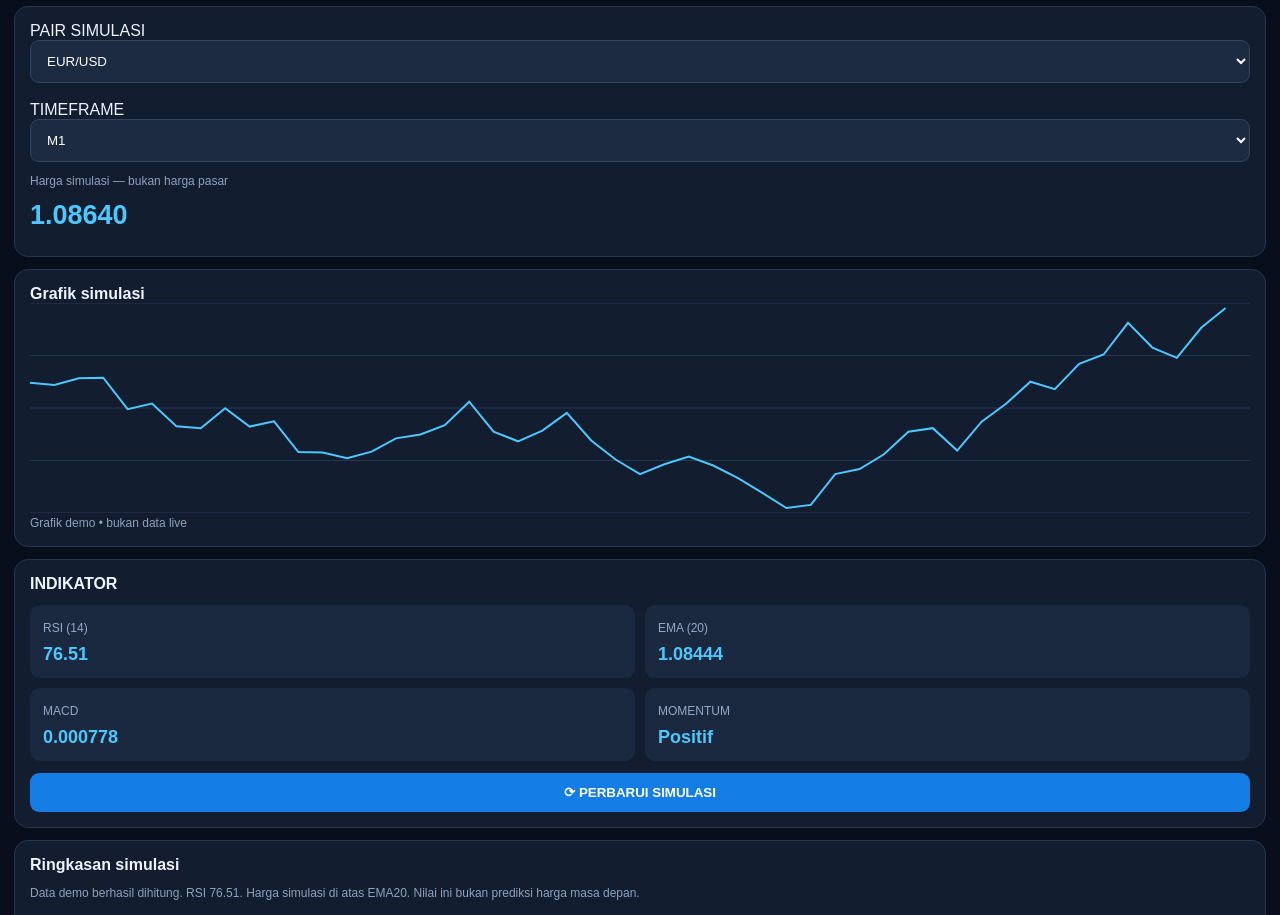
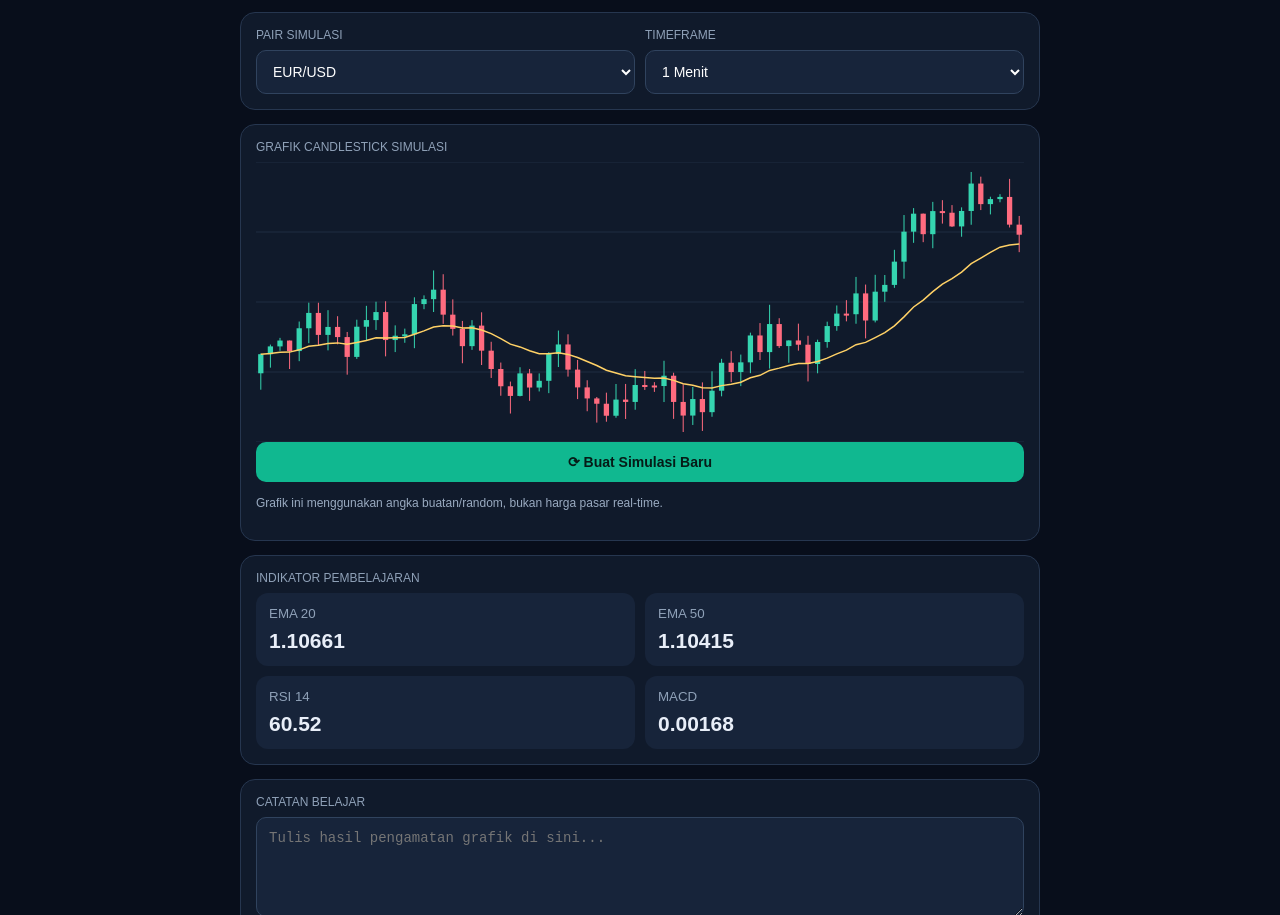
Before and after one commit to dekzkyzee401-hub/nusa-fx-ai1, a plain HTML site: page index.html in a window 1280 px wide. Shown: the part 104-1019 px from the top of the page. Drawn offline with Linux system fonts and the light colour scheme.

Commit message:
Update index.html
V6

```diff
--- a/index.html
+++ b/index.html
@@ -3,223 +3,303 @@
 <html lang="id">
 <head>
 <meta charset="UTF-8">
-<meta name="viewport" content="width=device-width,initial-scale=1">
+<meta name="viewport" content="width=device-width, initial-scale=1.0">
 <meta name="theme-color" content="#080e1b">
-<link rel="manifest" href="./manifest.json">
-<title>NUSA FX AI</title>
+<title>NUSA FX AI V6</title>
 
 <style>
 *{box-sizing:border-box}
-body{margin:0;background:#080e1b;color:#edf3ff;font-family:Arial,sans-serif;padding:14px}
-header,section{background:#121d30;border:1px solid #263650;border-radius:14px;padding:15px;margin-bottom:12px}
-h2{color:#48c7ff;margin:0 0 6px}
-small,.muted{color:#8fa1bd;font-size:12px}
-select,button{width:100%;padding:12px;border-radius:9px;background:#1c2a42;color:white;border:1px solid #344560}
-button{background:#147de5;border:0;font-weight:bold;margin-top:12px}
-.grid{display:grid;grid-template-columns:1fr 1fr;gap:10px;margin-top:12px}
-.box{background:#1b2940;padding:13px;border-radius:10px}
-.box span{font-size:12px;color:#95a8c5}
-.box strong{display:block;font-size:18px;margin-top:8px;color:#4cc8ff;word-break:break-word}
-.price{font-size:27px;font-weight:bold;color:#4cc8ff;margin:10px 0}
-canvas{display:block;width:100%;height:210px}
+body{
+ margin:0;background:#080e1b;color:#e8eef8;
+ font-family:Arial,sans-serif;padding:15px;
+}
+.container{max-width:800px;margin:auto}
+header{
+ background:#101a2b;padding:18px;border-radius:16px;
+ border:1px solid #26364f;margin-bottom:15px
+}
+h1{margin:0;color:#35d5b0;font-size:24px}
+.subtitle{color:#8494aa;font-size:12px;margin-top:6px}
+.card{
+ background:#101a2b;border:1px solid #26364f;
+ border-radius:15px;padding:15px;margin-bottom:14px
+}
+.label{font-size:12px;color:#8fa1b8;margin-bottom:8px}
+select,button,textarea{
+ width:100%;padding:12px;border-radius:10px;
+ background:#17243a;color:#fff;border:1px solid #30435e;
+ font-size:14px
+}
+button{background:#10b890;border:none;color:#061b17;font-weight:bold}
+button:active{opacity:.7}
+.controls{
+ display:grid;grid-template-columns:1fr 1fr;gap:10px
+}
+.chartbox{width:100%;height:280px;position:relative}
+canvas{width:100%;height:100%;display:block}
+.stats{
+ display:grid;grid-template-columns:repeat(2,1fr);gap:10px
+}
+.stat{
+ background:#17243a;border-radius:12px;padding:13px
+}
+.stat small{color:#8fa1b8;display:block;margin-bottom:8px}
+.stat strong{font-size:21px}
+.green{color:#35d5b0}
+.red{color:#ff6b7f}
+.note{font-size:12px;color:#9aabc1;line-height:1.6}
+textarea{height:100px;resize:vertical;margin-bottom:10px}
+footer{text-align:center;color:#667991;font-size:11px;padding:20px}
 </style>
 </head>
 
 <body>
+<div class="container">
 
 <header>
-<h2>🇮🇩 NUSA FX AI</h2>
-<small>Karya Anak Muda Indonesia • Simulator edukasi</small>
+<h1>🇮🇩 NUSA FX AI V6</h1>
+<div class="subtitle">Karya Anak Muda Indonesia • Educational Simulator</div>
 </header>
 
-<section>
-<label>PAIR SIMULASI</label>
+<div class="card">
+<div class="controls">
+<div>
+<div class="label">PAIR SIMULASI</div>
 <select id="pair">
-<option value="1.08500">EUR/USD</option>
-<option value="1.27000">GBP/USD</option>
-<option value="150.000">USD/JPY</option>
-<option value="0.66000">AUD/USD</option>
-<option value="0.90000">USD/CHF</option>
-<option value="2300.00">XAU/USD</option>
+<option value="EUR/USD">EUR/USD</option>
+<option value="GBP/USD">GBP/USD</option>
+<option value="USD/JPY">USD/JPY</option>
+<option value="AUD/USD">AUD/USD</option>
+<option value="USD/CHF">USD/CHF</option>
 </select>
-
-<br><br>
-
-<label>TIMEFRAME</label>
-<select id="tf">
-<option>M1</option>
-<option>M5</option>
-<option>M15</option>
-<option>M30</option>
-<option>H1</option>
-<option>H4</option>
-<option>D1</option>
+</div>
+<div>
+<div class="label">TIMEFRAME</div>
+<select id="timeframe">
+<option>1 Menit</option>
+<option>5 Menit</option>
+<option>15 Menit</option>
+<option>1 Jam</option>
+<option>4 Jam</option>
+<option>1 Hari</option>
 </select>
-
-<p class="muted">Harga simulasi — bukan harga pasar</p>
-<div class="price" id="price">Memuat...</div>
-</section>
-
-<section>
-<strong>Grafik simulasi</strong>
-<canvas id="chart"></canvas>
-<small class="muted">Grafik demo • bukan data live</small>
-</section>
-
-<section>
-<strong>INDIKATOR</strong>
-<div class="grid">
-<div class="box"><span>RSI (14)</span><strong id="rsi">--</strong></div>
-<div class="box"><span>EMA (20)</span><strong id="ema">--</strong></div>
-<div class="box"><span>MACD</span><strong id="macd">--</strong></div>
-<div class="box"><span>MOMENTUM</span><strong id="mom">--</strong></div>
+</div>
+</div>
 </div>
 
-<button onclick="updateAll()">⟳ PERBARUI SIMULASI</button>
-</section>
+<div class="card">
+<div class="label">GRAFIK CANDLESTICK SIMULASI</div>
+<div class="chartbox">
+<canvas id="chart"></canvas>
+</div>
+<button onclick="refreshChart()">⟳ Buat Simulasi Baru</button>
+<p class="note">Grafik ini menggunakan angka buatan/random, bukan harga pasar real-time.</p>
+</div>
 
-<section>
-<strong>Ringkasan simulasi</strong>
-<p id="result" class="muted">Menghitung...</p>
-</section>
+<div class="card">
+<div class="label">INDIKATOR PEMBELAJARAN</div>
+<div class="stats">
+<div class="stat">
+<small>EMA 20</small>
+<strong id="ema20">-</strong>
+</div>
+<div class="stat">
+<small>EMA 50</small>
+<strong id="ema50">-</strong>
+</div>
+<div class="stat">
+<small>RSI 14</small>
+<strong id="rsi">-</strong>
+</div>
+<div class="stat">
+<small>MACD</small>
+<strong id="macd">-</strong>
+</div>
+</div>
+</div>
 
-<section>
-<strong>Status aplikasi</strong>
-<p style="color:#42dca0">● SIMULATOR AKTIF</p>
-<small class="muted">Offline • Data buatan • Tidak melakukan transaksi</small>
-<p id="offlineStatus" class="muted">Pengecekan fitur offline...</p>
-</section>
+<div class="card">
+<div class="label">CATATAN BELAJAR</div>
+<textarea id="notes" placeholder="Tulis hasil pengamatan grafik di sini..."></textarea>
+<button onclick="saveNotes()">Simpan Catatan</button>
+<p id="saved" class="note"></p>
+</div>
 
-<footer style="text-align:center;color:#72839f;font-size:11px;padding:12px">
-NUSA FX AI V5 • Karya Anak Muda Indonesia 🇮🇩
-</footer>
+<div class="card">
+<div class="label">TENTANG PANEL</div>
+<p class="note">
+NUSA FX AI V6 adalah alat pembelajaran grafik dan indikator.
+Seluruh data harga pada versi ini bersifat simulasi.
+EMA, RSI, dan MACD adalah indikator matematis,
+bukan alat untuk memastikan arah harga di masa depan.
+</p>
+</div>
+
+<footer>NUSA FX AI • V6 • INDONESIA</footer>
+</div>
 
 <script>
-const chart=document.getElementById("chart");
-const ctx=chart.getContext("2d");
-let data=[];
-let base=1.085;
+const canvas=document.getElementById("chart");
+const ctx=canvas.getContext("2d");
 
-function generate(){
- data=[];
- let p=base;
- for(let i=0;i<50;i++){
-  p+=(Math.random()-.5)*base*.0015;
-  data.push(p);
+let candles=[];
+let price=1.1000;
+
+function generateData(){
+ candles=[];
+ price=1.1000;
+
+ for(let i=0;i<80;i++){
+  let open=price;
+  let change=(Math.random()-.48)*.003;
+  let close=open+change;
+  let high=Math.max(open,close)+Math.random()*.001;
+  let low=Math.min(open,close)-Math.random()*.001;
+
+  candles.push({open,close,high,low});
+  price=close;
  }
+ calculateIndicators();
+ drawChart();
 }
 
-function calcEMA(a,n){
- let k=2/(n+1),v=a[0];
- for(let i=1;i<a.length;i++){
-  v=a[i]*k+v*(1-k);
- }
- return v;
+function closes(){
+ return candles.map(c=>c.close);
 }
 
-function calcRSI(a,n=14){
- if(a.length<=n)return 50;
- let up=0,down=0;
- for(let i=a.length-n;i<a.length;i++){
-  let d=a[i]-a[i-1];
-  if(d>0)up+=d;
-  else down-=d;
+function EMA(data,period){
+ if(!data.length)return 0;
+ let k=2/(period+1);
+ let value=data[0];
+ for(let i=1;i<data.length;i++){
+  value=data[i]*k+value*(1-k);
  }
- if(down===0)return up===0?50:100;
- let rs=up/down;
+ return value;
+}
+
+function RSI(data,period=14){
+ if(data.length<=period)return 50;
+ let gain=0,loss=0;
+
+ for(let i=data.length-period;i<data.length;i++){
+  let change=data[i]-data[i-1];
+  if(change>0)gain+=change;
+  else loss-=change;
+ }
+
+ if(loss===0)return 100;
+ let rs=(gain/period)/(loss/period);
  return 100-(100/(1+rs));
 }
 
-function draw(){
- let w=chart.clientWidth;
- let h=chart.clientHeight;
+function MACD(data){
+ let fast=EMA(data,12);
+ let slow=EMA(data,26);
+ return fast-slow;
+}
+
+function calculateIndicators(){
+ let data=closes();
+
+ document.getElementById("ema20").textContent=EMA(data,20).toFixed(5);
+ document.getElementById("ema50").textContent=EMA(data,50).toFixed(5);
+ document.getElementById("rsi").textContent=RSI(data).toFixed(2);
+ document.getElementById("macd").textContent=MACD(data).toFixed(5);
+}
+
+function drawChart(){
+ let w=canvas.clientWidth;
+ let h=canvas.clientHeight;
  let dpr=window.devicePixelRatio||1;
 
- chart.width=w*dpr;
- chart.height=h*dpr;
+ canvas.width=w*dpr;
+ canvas.height=h*dpr;
  ctx.setTransform(dpr,0,0,dpr,0,0);
+
  ctx.clearRect(0,0,w,h);
 
- if(!data.length)return;
+ let values=candles.flatMap(c=>[c.high,c.low]);
+ let max=Math.max(...values);
+ let min=Math.min(...values);
+ let range=max-min||1;
 
- let lo=Math.min(...data);
- let hi=Math.max(...data);
- let step=w/data.length;
+ function y(v){
+  return h-((v-min)/range)*(h-20)-10;
+ }
 
- ctx.strokeStyle="#263750";
- for(let j=0;j<5;j++){
-  let y=j*h/4;
+ // Grid
+ ctx.strokeStyle="#1e2d43";
+ ctx.lineWidth=1;
+
+ for(let i=0;i<5;i++){
+  let yy=h*i/4;
   ctx.beginPath();
-  ctx.moveTo(0,y);
-  ctx.lineTo(w,y);
+  ctx.moveTo(0,yy);
+  ctx.lineTo(w,yy);
   ctx.stroke();
  }
 
+ // Candle
+ let step=w/candles.length;
+ let bodyWidth=Math.max(2,step*.55);
+
+ candles.forEach((c,i)=>{
+  let x=i*step+step/2;
+  let up=c.close>=c.open;
+  let color=up?"#35d5b0":"#ff6b7f";
+
+  ctx.strokeStyle=color;
+  ctx.beginPath();
+  ctx.moveTo(x,y(c.high));
+  ctx.lineTo(x,y(c.low));
+  ctx.stroke();
+
+  ctx.fillStyle=color;
+  let top=y(Math.max(c.open,c.close));
+  let bottom=y(Math.min(c.open,c.close));
+  ctx.fillRect(x-bodyWidth/2,top,bodyWidth,Math.max(2,bottom-top));
+ });
+
+ // EMA 20 line
+ let data=closes();
+ let k=2/21;
+ let ema=data[0];
  ctx.beginPath();
- ctx.strokeStyle="#4cc8ff";
- ctx.lineWidth=2;
+ ctx.strokeStyle="#ffd166";
+ ctx.lineWidth=1.5;
 
- data.forEach((p,i)=>{
-  let y=h-((p-lo)/(hi-lo||1))*(h-10)-5;
-  let x=i*step;
-  if(i===0)ctx.moveTo(x,y);
-  else ctx.lineTo(x,y);
+ data.forEach((v,i)=>{
+  ema=i===0?v:v*k+ema*(1-k);
+  let x=i*step+step/2;
+  if(i===0)ctx.moveTo(x,y(ema));
+  else ctx.lineTo(x,y(ema));
  });
  ctx.stroke();
 }
 
-function updateAll(){
+function refreshChart(){
+ generateData();
+}
+
+function saveNotes(){
+ let text=document.getElementById("notes").value;
  try{
-  base=Number(document.getElementById("pair").value);
-  generate();
-
-  let last=data[data.length-1];
-  let prev=data[data.length-6];
-  let e=calcEMA(data,20);
-  let r=calcRSI(data,14);
-  let m=last-prev;
-  let mac=calcEMA(data,12)-calcEMA(data,26);
-
-  document.getElementById("price").textContent=last.toFixed(5);
-  document.getElementById("rsi").textContent=r.toFixed(2);
-  document.getElementById("ema").textContent=e.toFixed(5);
-  document.getElementById("macd").textContent=mac.toFixed(6);
-  document.getElementById("mom").textContent=
-    m>0?"Positif":m<0?"Negatif":"Netral";
-
-  document.getElementById("result").textContent=
-    "Data demo berhasil dihitung. RSI "+r.toFixed(2)+
-    ". Harga simulasi "+(last>e?"di atas":"di bawah")+
-    " EMA20. Nilai ini bukan prediksi harga masa depan.";
-
-  draw();
- }catch(error){
-  document.getElementById("result").textContent=
-   "Terjadi error: "+error.message;
+  localStorage.setItem("nusa_notes",text);
+  document.getElementById("saved").textContent="Catatan berhasil disimpan di perangkat.";
+ }catch(e){
+  document.getElementById("saved").textContent="Penyimpanan tidak tersedia.";
  }
 }
 
-document.getElementById("pair").onchange=updateAll;
-document.getElementById("tf").onchange=updateAll;
-window.addEventListener("resize",draw);
+document.getElementById("pair").onchange=refreshChart;
+document.getElementById("timeframe").onchange=refreshChart;
+window.addEventListener("resize",drawChart);
 
-updateAll();
+try{
+ document.getElementById("notes").value=localStorage.getItem("nusa_notes")||"";
+}catch(e){}
 
-// Pendaftaran fitur offline
-if("serviceWorker" in navigator){
- window.addEventListener("load",function(){
-  navigator.serviceWorker.register("./sw.js")
-   .then(function(){
-    document.getElementById("offlineStatus").textContent=
-     "Service Worker terdaftar (jika server mendukung).";
-   })
-   .catch(function(){
-    document.getElementById("offlineStatus").textContent=
-     "Service Worker memerlukan HTTPS atau localhost.";
-   });
- });
-}
+generateData();
 </script>
-
 </body>
 </html>
```
